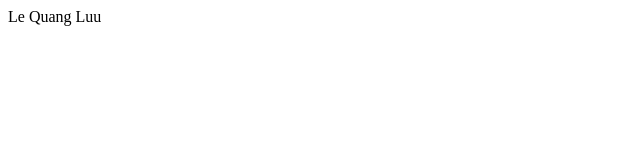
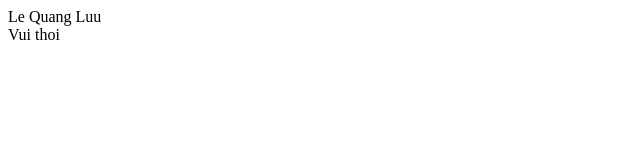
Before and after one commit to LeQuangLuu1205/github-demo-Luu-Le, a plain HTML site: page index.html in a window 1280 px wide. Shown: the full height of the page, 0-640 px from the left. Drawn offline with Linux system fonts and the light colour scheme.

Commit message:
Sua trong file

```diff
--- a/index.html
+++ b/index.html
@@ -8,6 +8,7 @@
 </head>
 <body>
     <div>Le Quang Luu</div>
+    <div>Vui thoi</div>
     <script src="./demo.js">
 
     </script>
```
